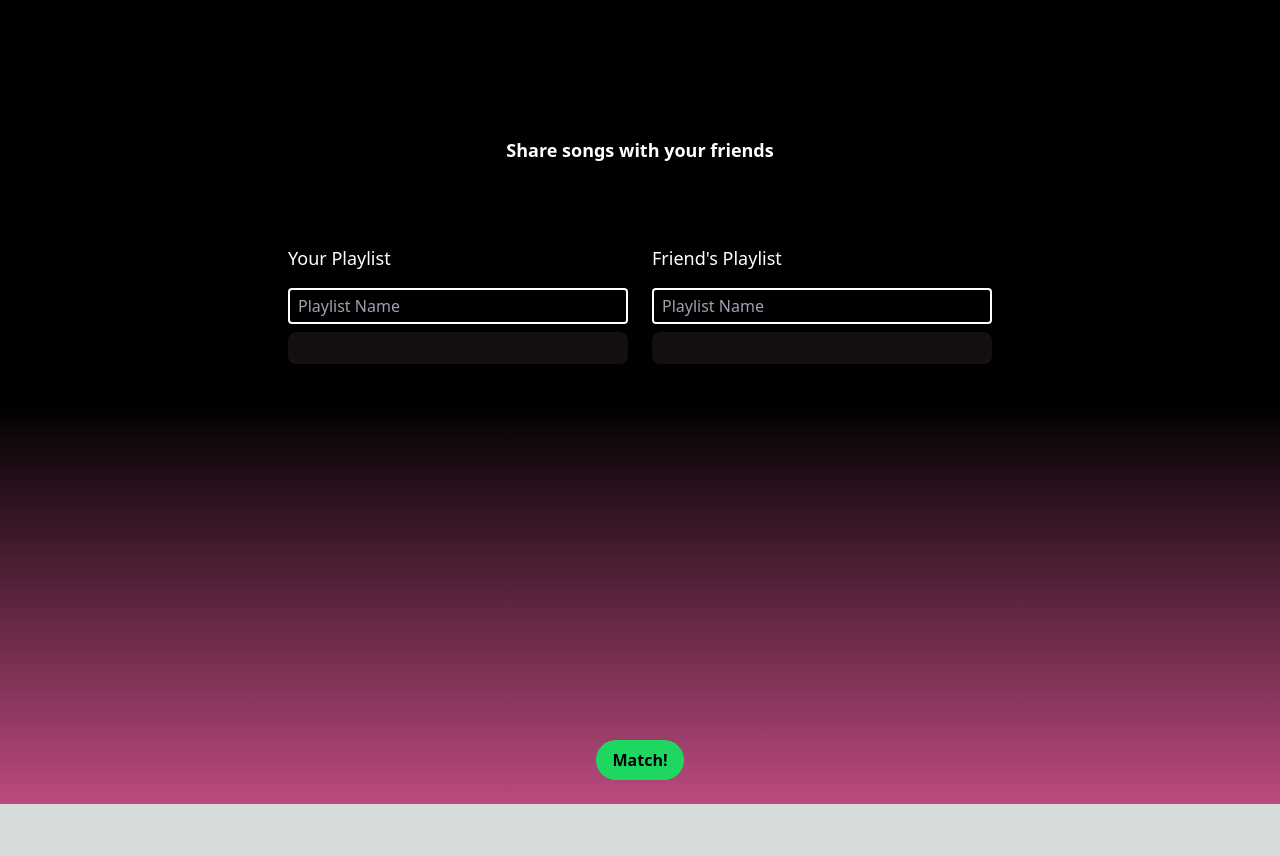
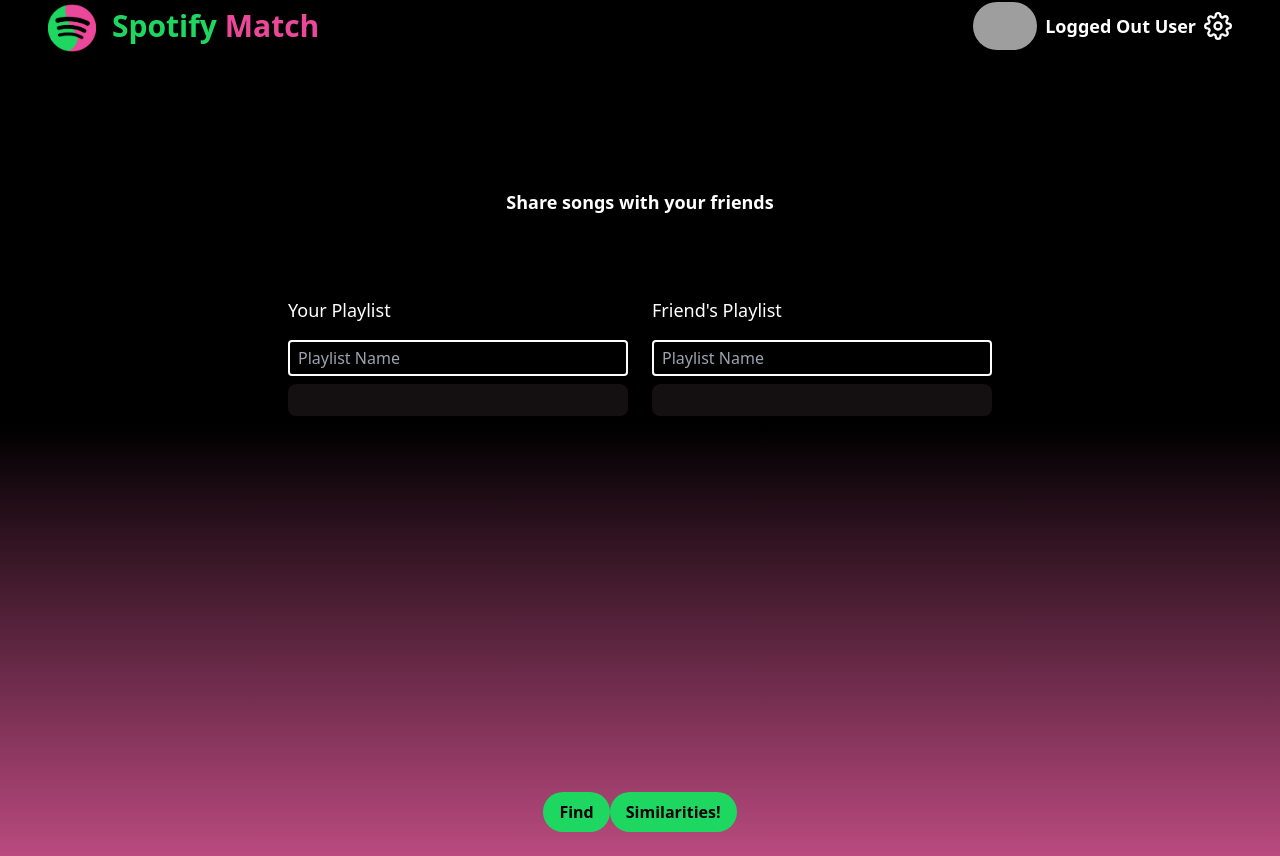
Before and after one commit to a22yuen/spotify-match, a Next.js app in the folder frontend/: page /playlists in a window 1280 px wide. Before the commit the page ends 804 px from the top, so only its background shows below. Built offline with nearby package versions, Linux system fonts and the light colour scheme; grey boxes are pictures that could not be loaded.

Commit message:
move header to playlists

```diff
--- a/frontend/src/components/Playlists/PlaylistPage.tsx
+++ b/frontend/src/components/Playlists/PlaylistPage.tsx
@@ -2,7 +2,8 @@
 import { GreenButton } from "../common/GreenButton";
 import { AppContext } from "../../../context/AppContext";
 import { PlaylistItems } from "./PlayListItems";
-import { fetchPlaylists, fetchPlaylistItems } from "../../api/spotify";
+import { fetchPlaylists, fetchPlaylistItems, fetchUserData } from "../../api/spotify";
+import { UserHeader } from "../common/UserHeader";
 
 const NO_TOKEN = "NO_TOKEN";
 
@@ -21,18 +22,24 @@
 ];
 
 export const PlaylistPage = () => {
-  const { user } = useContext(AppContext);
+  const { user, setUser } = useContext(AppContext);
   const [playlistA, setPlaylistA] = useState("");
   const [playlistB, setPlaylistB] = useState("");
   const [playlistItemsA, setPlaylistItemsA] = useState([]);
   const [playlistItemsB, setPlaylistItemsB] = useState([]);
   const [token, setToken] = useState(NO_TOKEN);
 
+  const fetchUser = async (token: string) => {
+    const response = await fetchUserData(token);
+    setUser(response);
+  };
+
   useEffect(() => {
     // console.log("==user", user);
     const t = localStorage.getItem("token");
     if (t) {
       setToken(t);
+      fetchUser(t);
     }
   }, []);
 
@@ -104,6 +111,7 @@
 
   return (
     <div className="flex flex-col w-full bg-gradient-to-b from-black via-black to-background-pink items-center">
+      <UserHeader/>
       <div className="text-white font-semibold py-2 text-lg mt-32">
         {" "}
         Share songs with your friends{" "}
@@ -130,7 +138,16 @@
             searchPlaylist("B", playlistB);
           }}
         >
-          <p className="text-base font-semibold">Match!</p>
+          <p className="text-base font-semibold">Find</p>
+        </GreenButton>
+        <GreenButton
+          onClick={() => {
+            console.log("==click");
+            searchPlaylist("A", playlistA);
+            searchPlaylist("B", playlistB);
+          }}
+        >
+          <p className="text-base font-semibold">Similarities!</p>
         </GreenButton>
       </div>
     </div>
```
